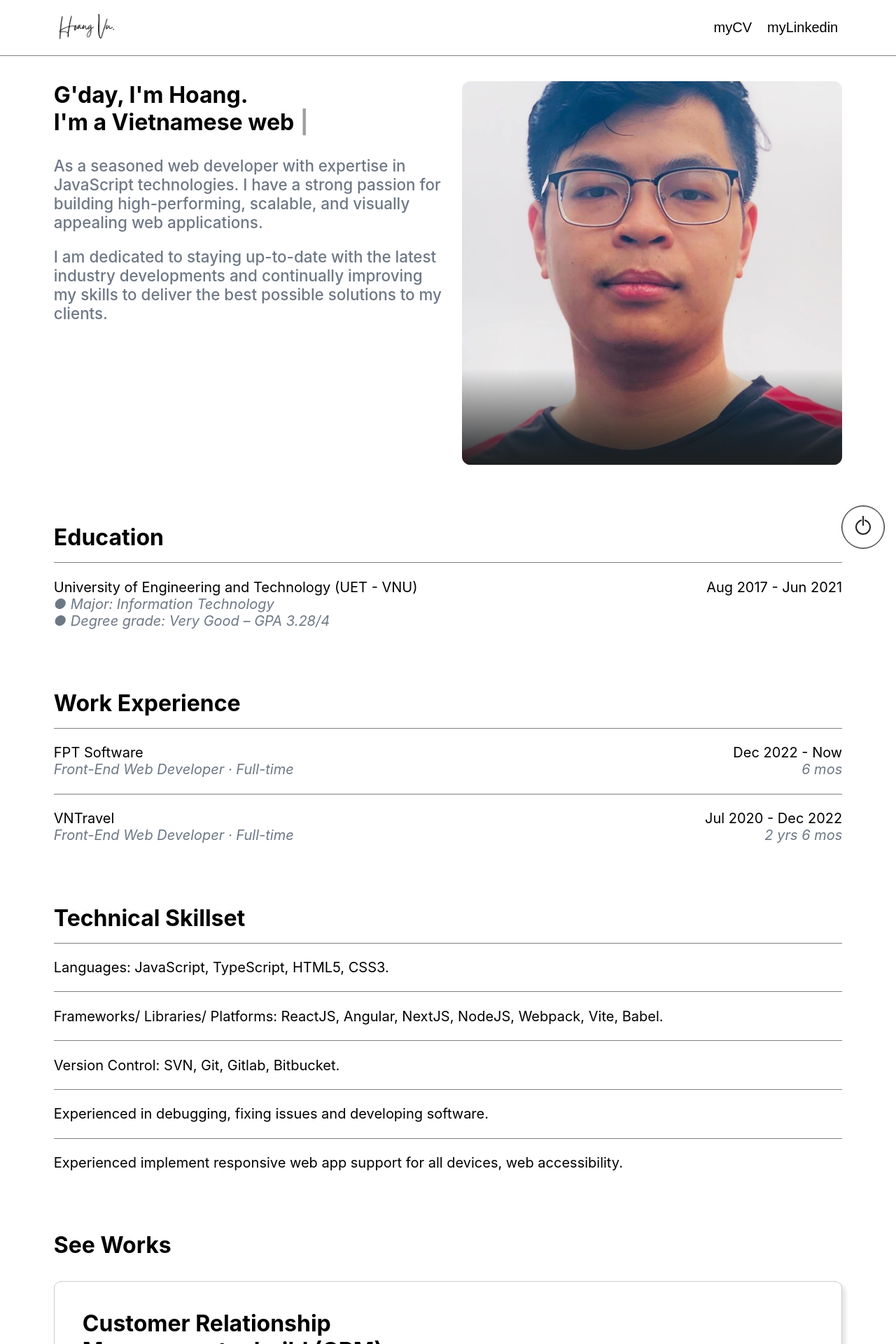
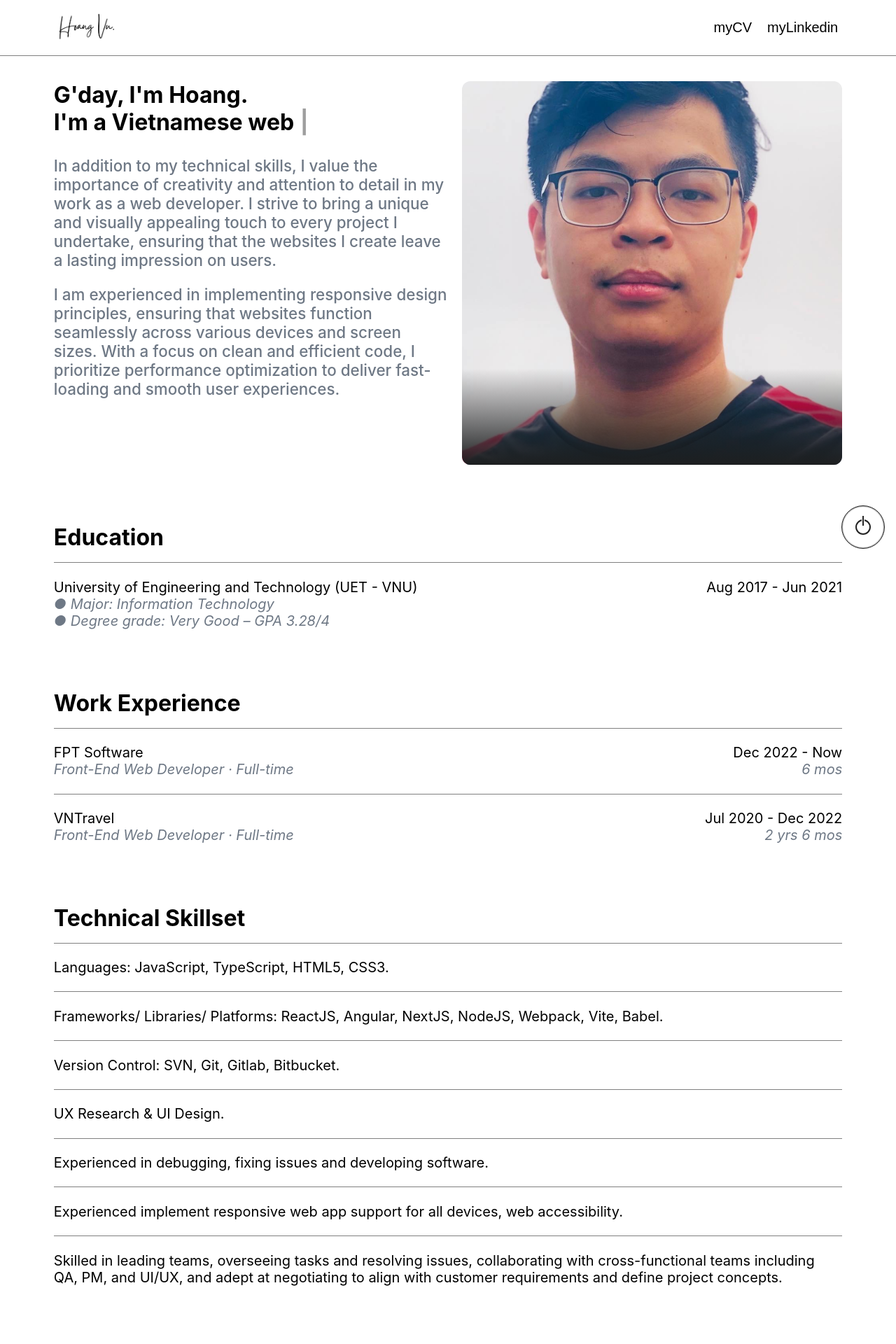
Before and after one commit to hoagVu/portfolio, a React (Vite) app: page / in a window 1280 px wide. Shown: the top 1920 px of the page at 70% size. Built offline with nearby package versions, Linux system fonts and the light colour scheme; a web font is replaced by a local one.

Commit message:
update coming soom img

```diff
--- a/src/features/description/Description.tsx
+++ b/src/features/description/Description.tsx
@@ -22,14 +22,18 @@ const Description: React.FunctionComponent<IDescriptionProps> = () => {
           />
         </span>
         <span className="label">
-          As a seasoned web developer with expertise in JavaScript technologies.
-          I have a strong passion for building high-performing, scalable, and
-          visually appealing web applications.
+          In addition to my technical skills, I value the importance of
+          creativity and attention to detail in my work as a web developer. I
+          strive to bring a unique and visually appealing touch to every project
+          I undertake, ensuring that the websites I create leave a lasting
+          impression on users.
         </span>
         <span>
-          I am dedicated to staying up-to-date with the latest industry
-          developments and continually improving my skills to deliver the best
-          possible solutions to my clients.
+          I am experienced in implementing responsive design principles,
+          ensuring that websites function seamlessly across various devices and
+          screen sizes. With a focus on clean and efficient code, I prioritize
+          performance optimization to deliver fast-loading and smooth user
+          experiences.
         </span>
       </span>
       <div className="avatar">
--- a/src/features/info/seeWorks/SeeWorks.scss
+++ b/src/features/info/seeWorks/SeeWorks.scss
@@ -95,7 +95,7 @@
     }
 
     .img-object-fit {
-      object-fit: unset;
+      object-fit: contain;
     }
 
     img {
@@ -107,6 +107,10 @@
       opacity: 0.8;
       min-height: 550px;
     }
+  }
+
+  .project-img-link {
+    max-height: 100% !important;
   }
 }
 
@@ -160,13 +164,21 @@
       flex: auto;
       width: 100%;
       max-width: unset;
+      max-height: 300px;
+      justify-content: center;
+      align-items: center;
+      display: flex;
+
+      .project-img-link {
+        max-height: 100% !important;
+      }
 
       img {
         width: 100%;
         height: 100%;
         border-radius: 12px;
         max-height: 400px;
-        object-fit: cover;
+        // object-fit: cover;
       }
     }
   }
--- a/src/features/info/seeWorks/SeeWorks.tsx
+++ b/src/features/info/seeWorks/SeeWorks.tsx
@@ -69,7 +69,8 @@ const SeeWorks: React.FunctionComponent<ISeeWorksProps> = () => {
                 </button>
               )}
             </div>
-            <div className={"project-img"}>
+            <div
+              className={clsx("project-img", elm.link && "project-img-link")}>
               <img
                 src={elm.img}
                 alt=""
--- a/src/features/info/utils.tsx
+++ b/src/features/info/utils.tsx
@@ -1,4 +1,4 @@
-import comingsoonImg from "/src/assets/images/comingsoon.jpg";
+import comingsoonImg from "/src/assets/images/coming-soon.jpg";
 import mytourImg from "/src/assets/images/mytour.png";
 
 export const infoList = [
--- a/src/features/info/workExperience/utils.ts
+++ b/src/features/info/workExperience/utils.ts
@@ -43,9 +43,18 @@ export const technilcaList = [
   },
   {
     id: 4,
+    skill: "UX Research & UI Design.",
+  },
+  {
+    id: 5,
     skill: "Experienced in debugging, fixing issues and developing software.",
-  }, {
+  },
+  {
     id: 6,
     skill: "Experienced implement responsive web app support for all devices, web accessibility.",
   },
+  {
+    id: 7,
+    skill: "Skilled in leading teams, overseeing tasks and resolving issues, collaborating with cross-functional teams including QA, PM, and UI/UX, and adept at negotiating to align with customer requirements and define project concepts."
+  }
 ];
```
Also changed, not shown: src/assets/images/coming-soon.jpg (added).
